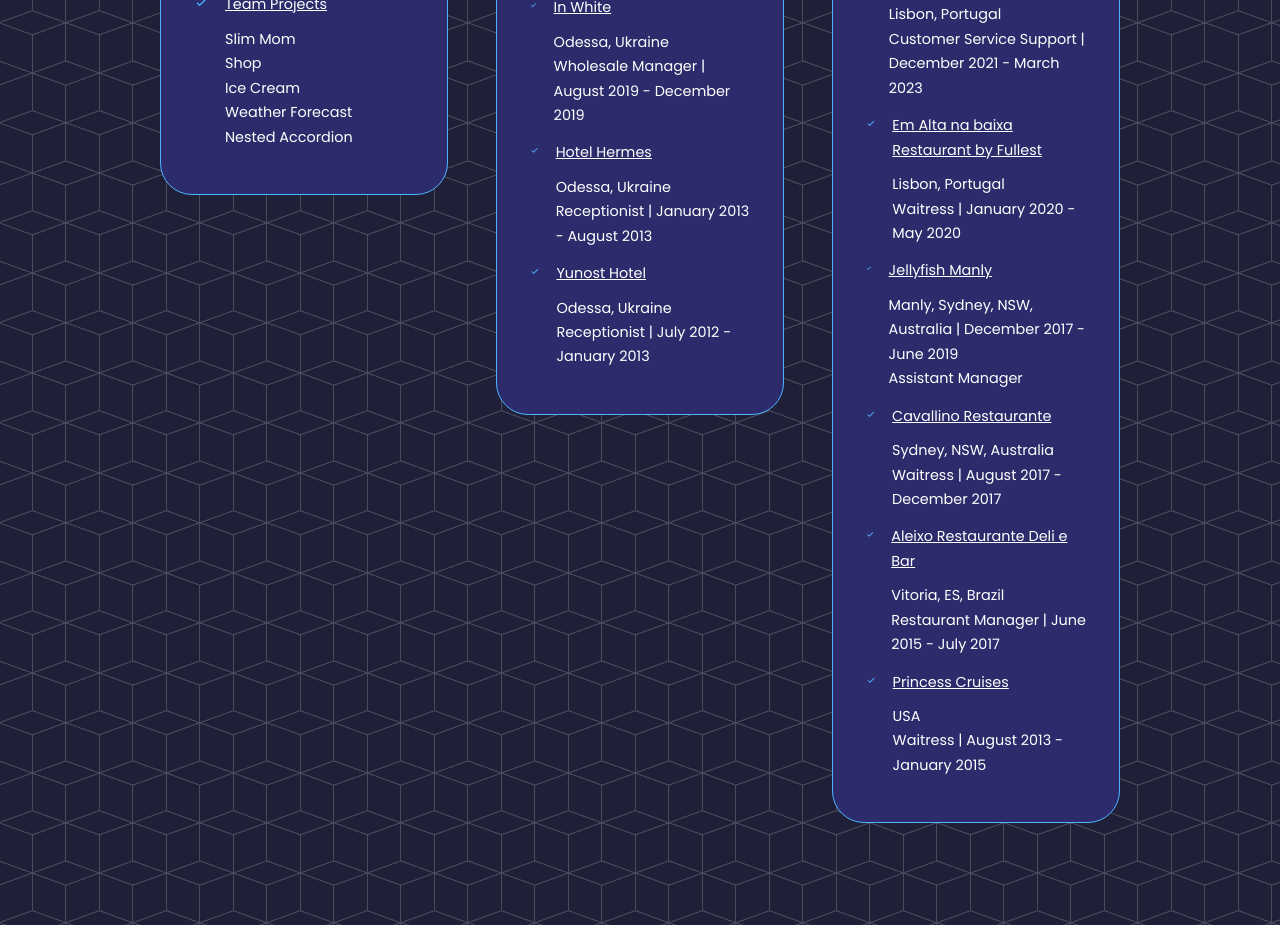
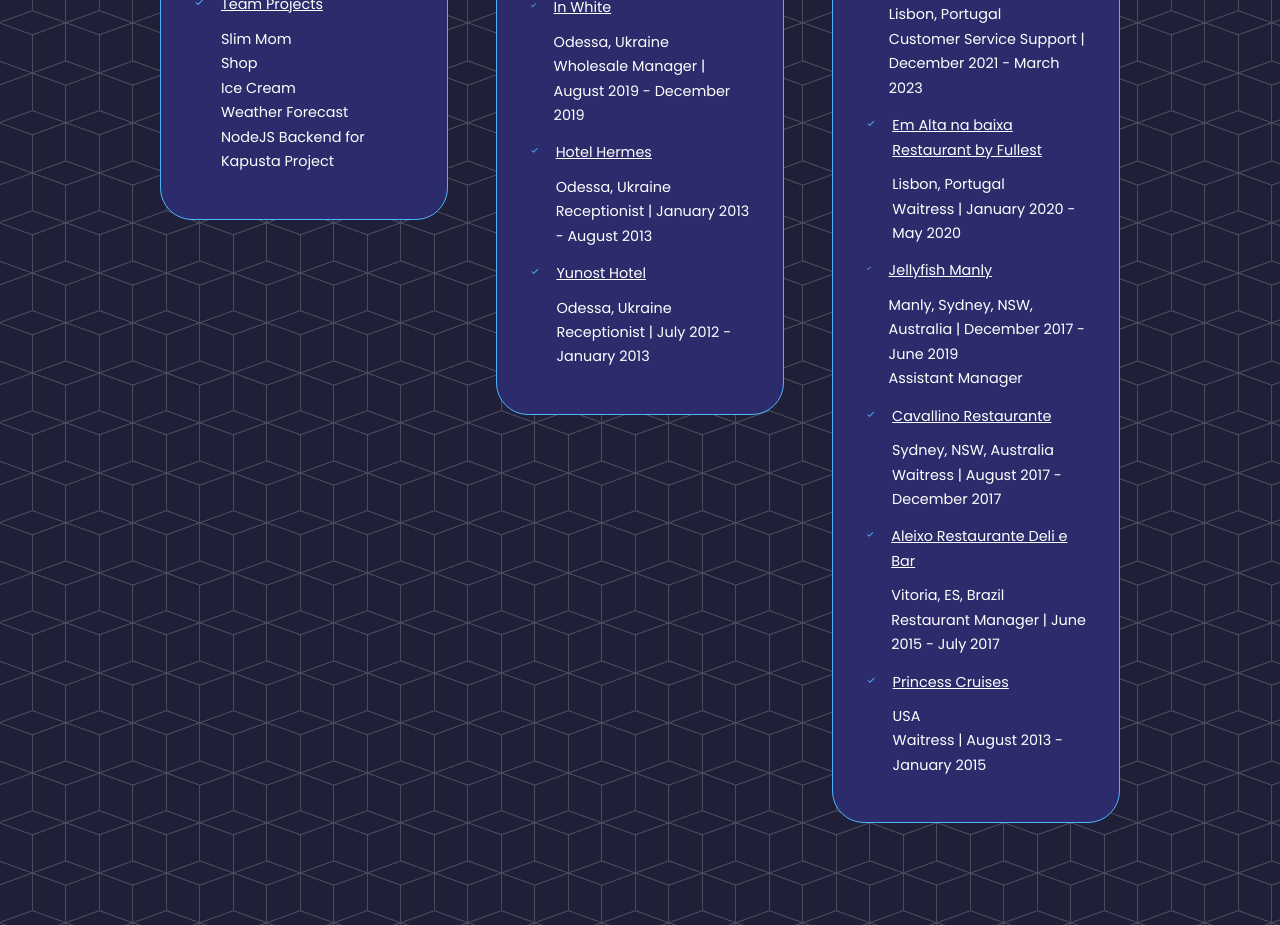
Before and after one commit to anastasiiaLoz/portfolio-resume, a React (Create React App) app: page / in a window 1280 px wide. Shown: the part 2840-3765 px from the top of the page. Built offline with nearby package versions, Linux system fonts and the light colour scheme; the HTML template or start-up script is replaced by a standard one.

Commit message:
Filling up info
Filling up the Experience Information

```diff
--- a/src/components/experience/Experience.jsx
+++ b/src/components/experience/Experience.jsx
@@ -32,7 +32,7 @@
                 <p>Shop</p>
                 <p>Ice Cream</p>
                 <p>Weather Forecast</p>
-                <p>Nested Accordion</p>
+                <p>NodeJS Backend for Kapusta Project</p>
               </div>
             </li>
           </ul>
```
